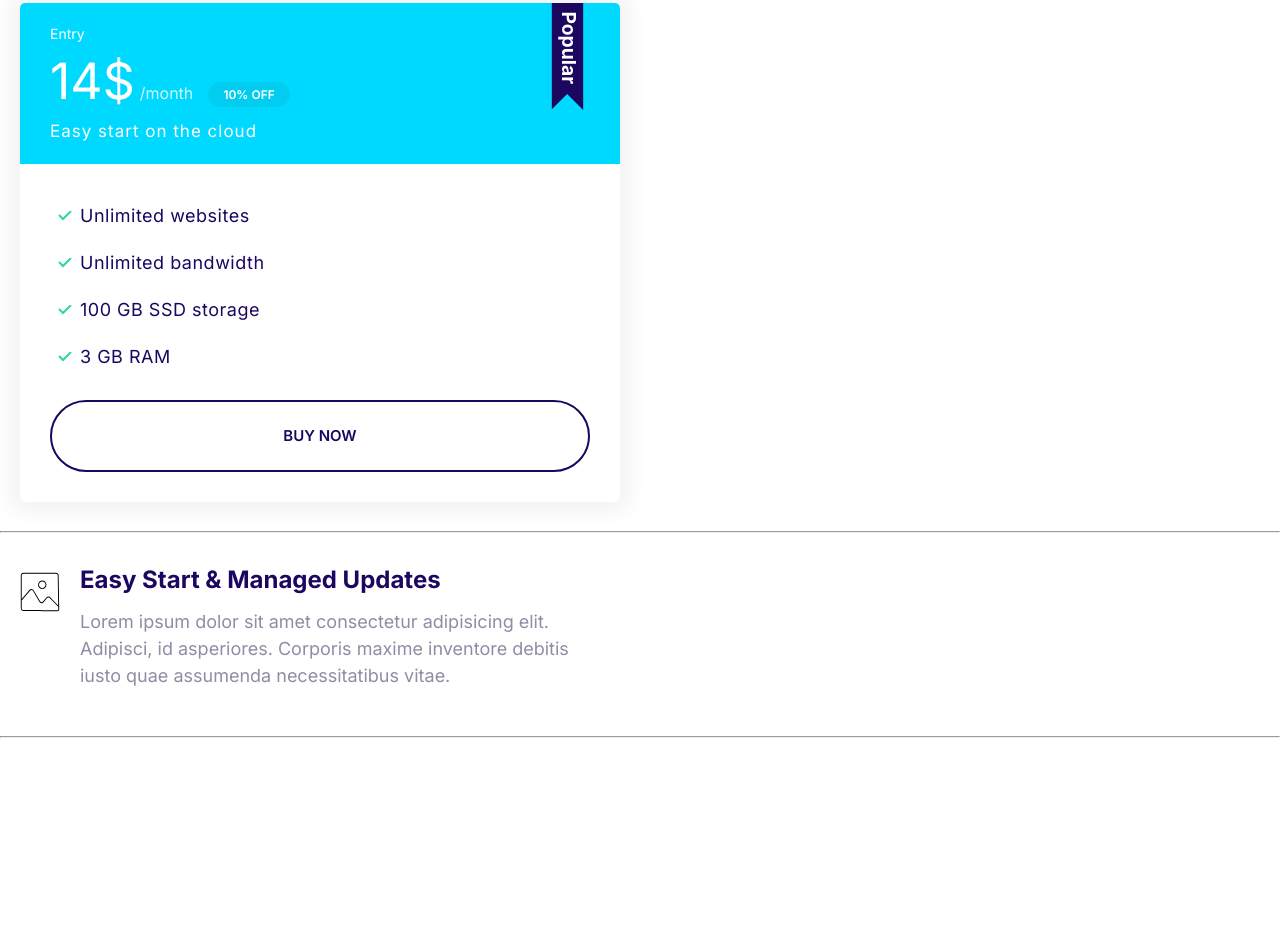
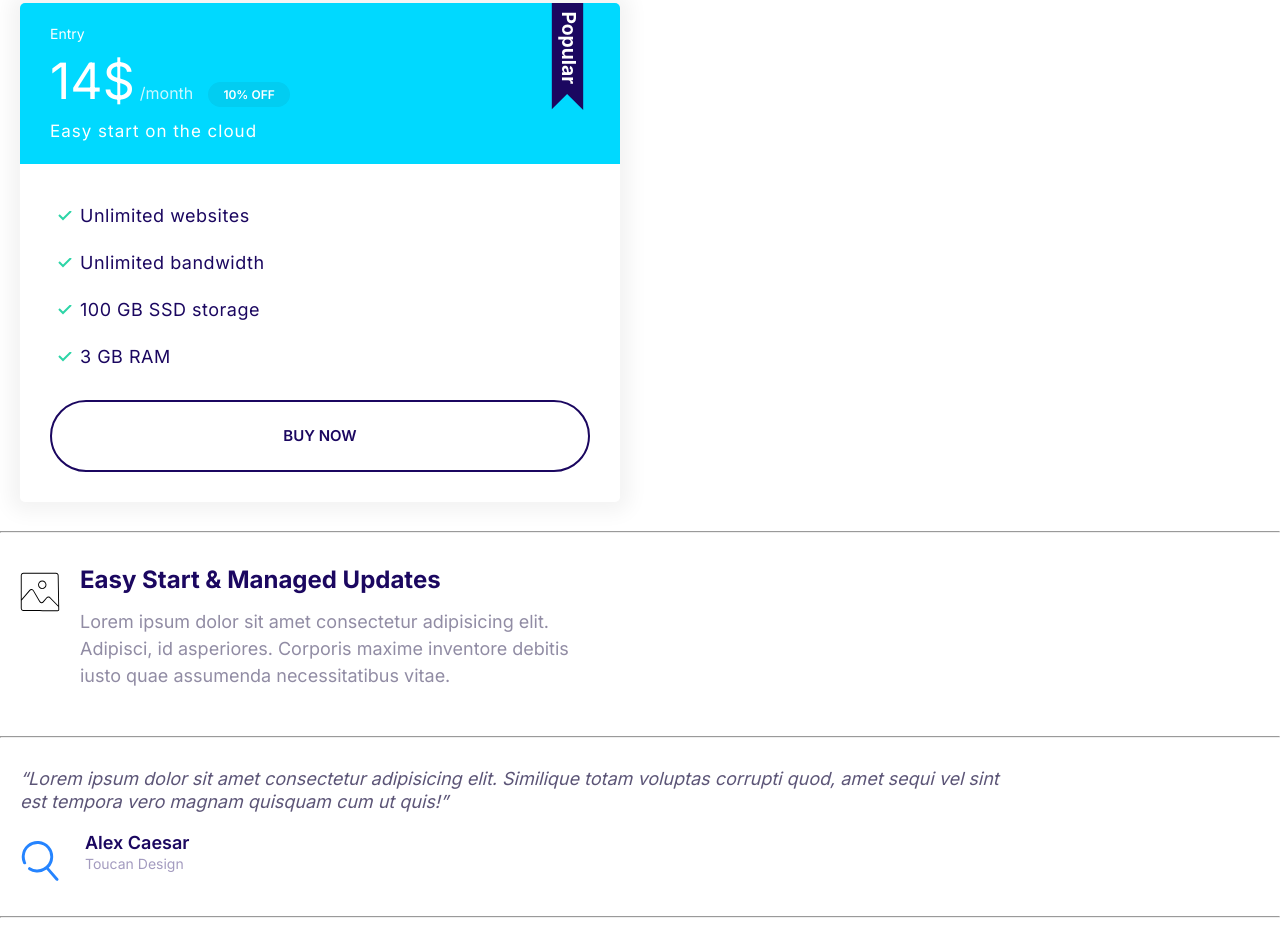
Before and after one commit to imponnet/moshify_work, a plain HTML site: page index.html in a window 1280 px wide. Shown: the part 2858-3785 px from the top of the page. Before the commit the page ends 3605 px from the top, so only its background shows below. Drawn offline with Linux system fonts and the light colour scheme.

Commit message:
Build the quote component.

```diff
--- a/css/styles.css
+++ b/css/styles.css
@@ -17,6 +17,7 @@
     --color-accent--hover: #e83406;
     --color-headings: #1b0760;
     --color-body: #918ca4;
+    --color-body-darker: #5c5577;
     --color-border: #ccc;
     --border-radius: 40px;
 }
@@ -456,3 +457,55 @@ a {
 .media__body {
     margin: 0 2rem;
 }
+
+/*************************** Quotes ****************************/
+
+.quote {
+    padding: 2rem;
+    width: 80%;
+    margin: 0;
+    line-height: 1.3;
+}
+
+.quote__text {
+    color: var(--color-body-darker);
+    font-style: italic;
+    font-weight: 500;
+}
+
+.quote__text::before {
+    content: open-quote;
+}
+
+.quote__text::after {
+    content: close-quote;
+}
+
+.quote__media {
+    display: flex;
+    padding: 0;
+}
+
+.quote__media__body {
+    color: var(--color-headings);
+    margin: 0 2.5rem;
+}
+
+.quote__media__author {
+    font-weight: 600;
+    margin: 0;
+}
+
+.quote__media__company {
+    font-size: 1.6rem;
+    opacity: 0.4;
+}
+
+@media screen and (min-width: 1024px) {
+    .quote__media__company {
+        font-size: 1.4rem;
+    }
+
+}
+
+/*************************** xxxxxxx ****************************/
--- a/index.html
+++ b/index.html
@@ -140,5 +140,27 @@
       </div>
     </div>
     <hr>
+    <blockquote class="quote">
+      <p class="quote__text">Lorem ipsum dolor sit amet consectetur adipisicing elit. Similique totam voluptas corrupti quod, amet sequi vel sint est tempora vero magnam quisquam cum ut quis!</p>
+      <footer>
+        <div class="media quote__media">
+          <div class="media__image">
+            <svg class="icon icon--primary">
+              <use xlink:href="/images/sprite.svg#search"></use>
+            </svg>
+          </div>
+          <div class="media__body quote__media__body">
+            <p class="quote__media__author">Alex Caesar</p>
+            <p class="quote__media__company">Toucan Design</p>
+          </div>
+        </div>
+      </footer>
+    </blockquote>
+    <hr>
+
+
+
+
+
   </body>
 </html>
```
